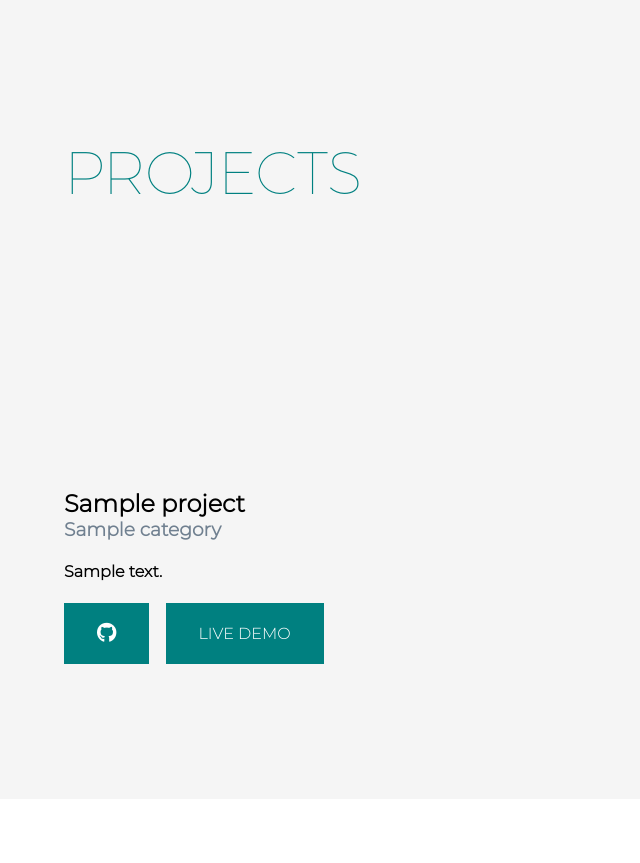
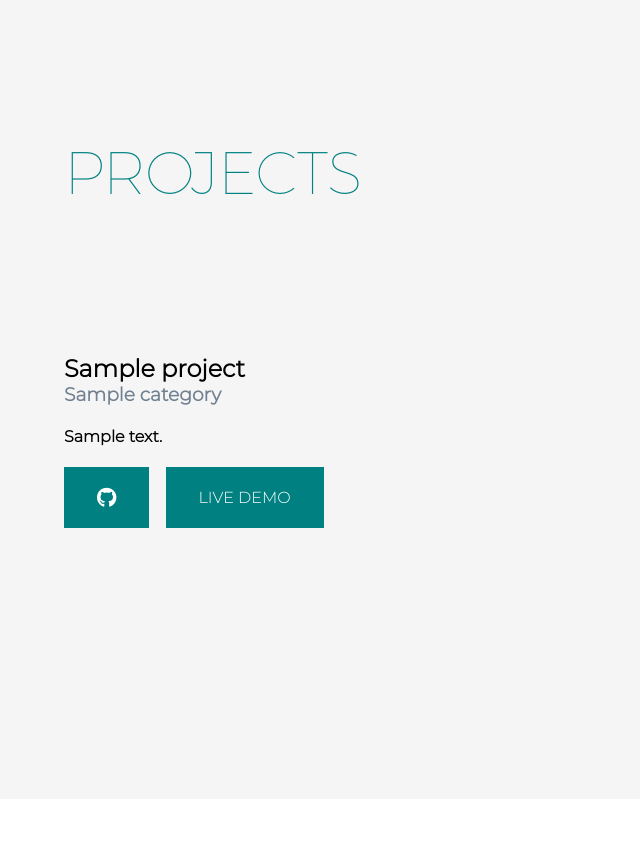
Before and after one commit to rvmendillo/rvmendillo, a Flask app: page / in a window 1280 px wide. Shown: the part 801-1664 px from the top of the page, without its empty margins (0-640 px from the left). Run offline with Flask 2, Linux system fonts and the light colour scheme; a database or web service that is not in the repository returns one stand-in record (values such as "Sample title"); some libraries are stand-ins or nearby versions.

Commit message:
Test rows

```diff
--- a/templates/projects.html
+++ b/templates/projects.html
@@ -7,7 +7,7 @@
     </div>
     {% for project in project_list %}
         {% if loop.index % 3 == 1 %}
-            <div class="row center_y">
+            <div class="row">
         {% endif %}
         <div class="column">
             <h2>{{project['name']}}</h2>
```
